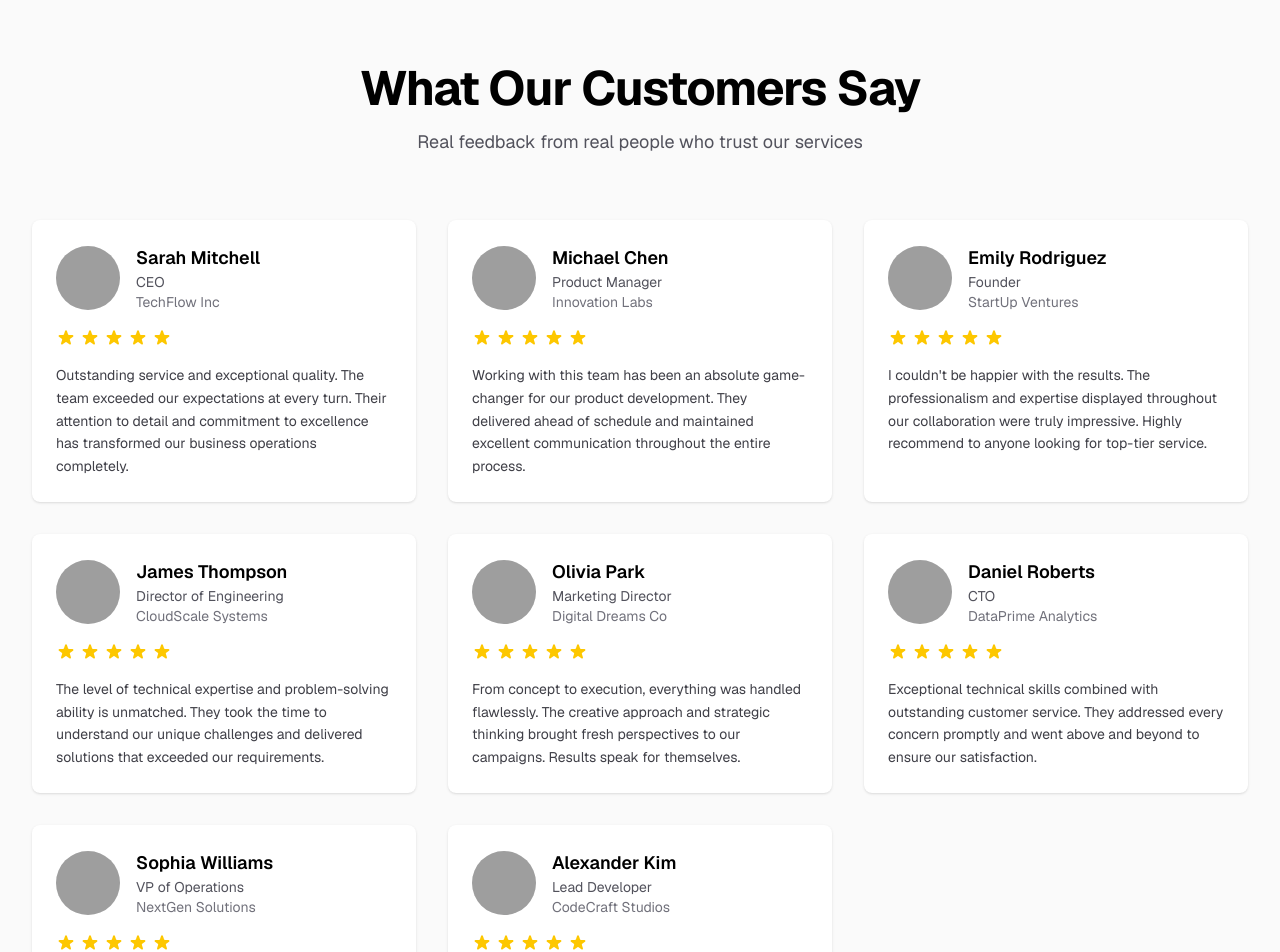
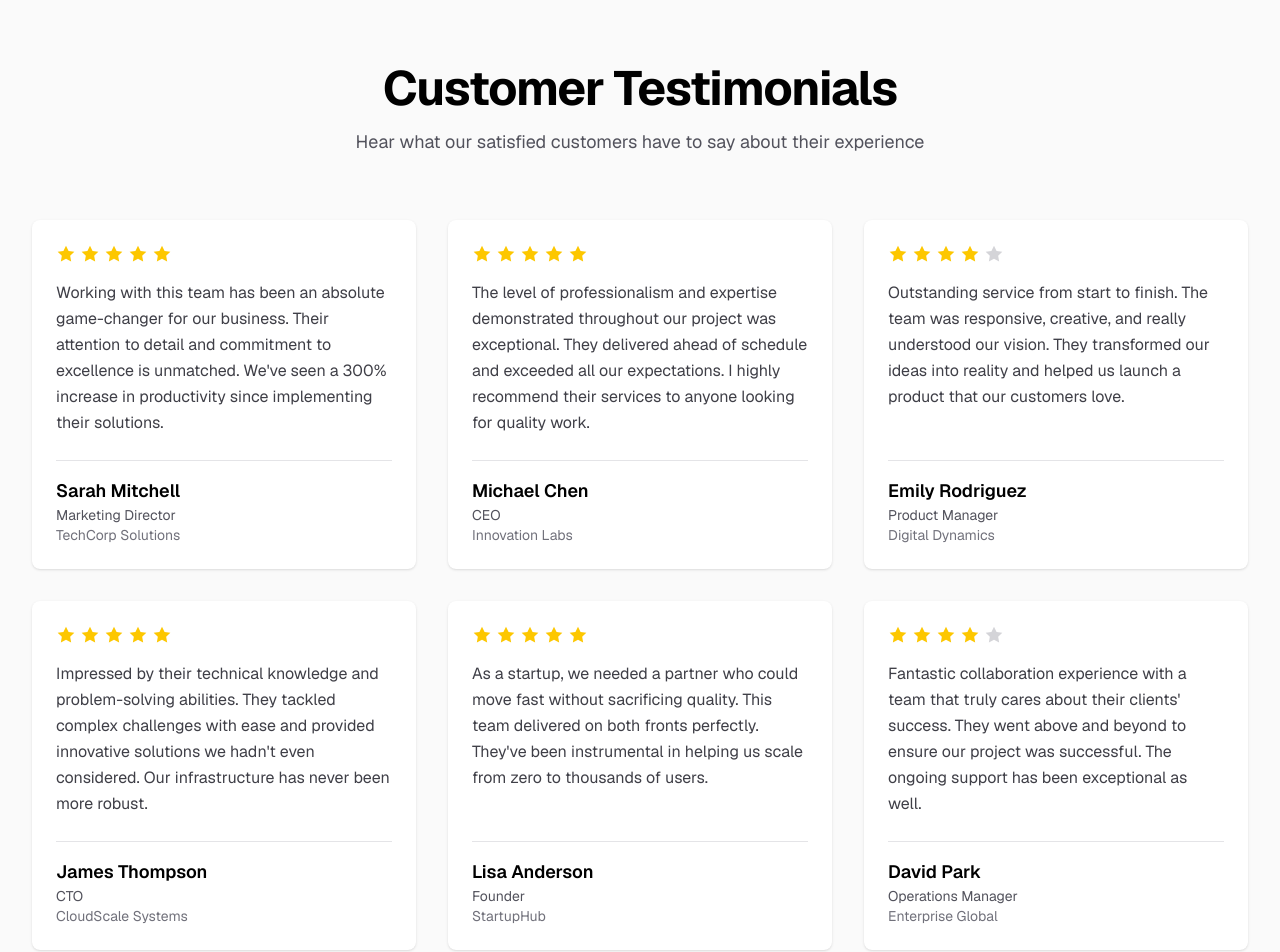
Before and after one commit to incogiscool/better-pm-test, a Next.js app: page /testimonials in a window 1280 px wide. Shown: the top 952 px of the page. Built offline with nearby package versions, Linux system fonts and the light colour scheme; grey boxes are pictures that could not be loaded.

Commit message:
feat: testimonials page with some reviews from customers

```diff
--- a/app/testimonials/page.tsx
+++ b/app/testimonials/page.tsx
@@ -1,11 +1,15 @@
-import Image from "next/image";
+import type { Metadata } from "next";
+
+export const metadata: Metadata = {
+  title: "Customer Testimonials",
+  description: "Read what our customers have to say about their experience with us",
+};
 
 interface Testimonial {
   id: number;
   name: string;
   role: string;
   company: string;
-  image: string;
   rating: number;
   review: string;
 }
@@ -14,105 +18,86 @@ const testimonials: Testimonial[] = [
   {
     id: 1,
     name: "Sarah Mitchell",
-    role: "CEO",
-    company: "TechFlow Inc",
-    image: "https://api.dicebear.com/7.x/avataaars/svg?seed=Sarah",
+    role: "Marketing Director",
+    company: "TechCorp Solutions",
     rating: 5,
-    review: "Outstanding service and exceptional quality. The team exceeded our expectations at every turn. Their attention to detail and commitment to excellence has transformed our business operations completely.",
+    review: "Working with this team has been an absolute game-changer for our business. Their attention to detail and commitment to excellence is unmatched. We've seen a 300% increase in productivity since implementing their solutions.",
   },
   {
     id: 2,
     name: "Michael Chen",
-    role: "Product Manager",
+    role: "CEO",
     company: "Innovation Labs",
-    image: "https://api.dicebear.com/7.x/avataaars/svg?seed=Michael",
     rating: 5,
-    review: "Working with this team has been an absolute game-changer for our product development. They delivered ahead of schedule and maintained excellent communication throughout the entire process.",
+    review: "The level of professionalism and expertise demonstrated throughout our project was exceptional. They delivered ahead of schedule and exceeded all our expectations. I highly recommend their services to anyone looking for quality work.",
   },
   {
     id: 3,
     name: "Emily Rodriguez",
-    role: "Founder",
-    company: "StartUp Ventures",
-    image: "https://api.dicebear.com/7.x/avataaars/svg?seed=Emily",
-    rating: 5,
-    review: "I couldn't be happier with the results. The professionalism and expertise displayed throughout our collaboration were truly impressive. Highly recommend to anyone looking for top-tier service.",
+    role: "Product Manager",
+    company: "Digital Dynamics",
+    rating: 4,
+    review: "Outstanding service from start to finish. The team was responsive, creative, and really understood our vision. They transformed our ideas into reality and helped us launch a product that our customers love.",
   },
   {
     id: 4,
     name: "James Thompson",
-    role: "Director of Engineering",
+    role: "CTO",
     company: "CloudScale Systems",
-    image: "https://api.dicebear.com/7.x/avataaars/svg?seed=James",
     rating: 5,
-    review: "The level of technical expertise and problem-solving ability is unmatched. They took the time to understand our unique challenges and delivered solutions that exceeded our requirements.",
+    review: "Impressed by their technical knowledge and problem-solving abilities. They tackled complex challenges with ease and provided innovative solutions we hadn't even considered. Our infrastructure has never been more robust.",
   },
   {
     id: 5,
-    name: "Olivia Park",
-    role: "Marketing Director",
-    company: "Digital Dreams Co",
-    image: "https://api.dicebear.com/7.x/avataaars/svg?seed=Olivia",
+    name: "Lisa Anderson",
+    role: "Founder",
+    company: "StartupHub",
     rating: 5,
-    review: "From concept to execution, everything was handled flawlessly. The creative approach and strategic thinking brought fresh perspectives to our campaigns. Results speak for themselves.",
+    review: "As a startup, we needed a partner who could move fast without sacrificing quality. This team delivered on both fronts perfectly. They've been instrumental in helping us scale from zero to thousands of users.",
   },
   {
     id: 6,
-    name: "Daniel Roberts",
-    role: "CTO",
-    company: "DataPrime Analytics",
-    image: "https://api.dicebear.com/7.x/avataaars/svg?seed=Daniel",
-    rating: 5,
-    review: "Exceptional technical skills combined with outstanding customer service. They addressed every concern promptly and went above and beyond to ensure our satisfaction.",
-  },
-  {
-    id: 7,
-    name: "Sophia Williams",
-    role: "VP of Operations",
-    company: "NextGen Solutions",
-    image: "https://api.dicebear.com/7.x/avataaars/svg?seed=Sophia",
-    rating: 5,
-    review: "The efficiency and quality of work delivered has been phenomenal. Our team productivity increased significantly, and the implementation was seamless. Could not ask for a better experience.",
-  },
-  {
-    id: 8,
-    name: "Alexander Kim",
-    role: "Lead Developer",
-    company: "CodeCraft Studios",
-    image: "https://api.dicebear.com/7.x/avataaars/svg?seed=Alexander",
-    rating: 5,
-    review: "Best decision we made this year. The technical depth and modern approach to development perfectly aligned with our vision. They truly understand what businesses need to succeed.",
+    name: "David Park",
+    role: "Operations Manager",
+    company: "Enterprise Global",
+    rating: 4,
+    review: "Fantastic collaboration experience with a team that truly cares about their clients' success. They went above and beyond to ensure our project was successful. The ongoing support has been exceptional as well.",
   },
 ];
 
 const StarRating = ({ rating }: { rating: number }) => {
   return (
     <div className="flex gap-1">
-      {[...Array(rating)].map((_, index) => (
+      {[1, 2, 3, 4, 5].map((star) => (
         <svg
-          key={index}
-          className="h-5 w-5 fill-yellow-400"
-          viewBox="0 0 20 20"
+          key={star}
+          className={`h-5 w-5 ${
+            star <= rating
+              ? "text-yellow-400 fill-yellow-400"
+              : "text-zinc-300 dark:text-zinc-600"
+          }`}
           xmlns="http://www.w3.org/2000/svg"
+          viewBox="0 0 24 24"
+          fill="currentColor"
         >
-          <path d="M9.049 2.927c.3-.921 1.603-.921 1.902 0l1.07 3.292a1 1 0 00.95.69h3.462c.969 0 1.371 1.24.588 1.81l-2.8 2.034a1 1 0 00-.364 1.118l1.07 3.292c.3.921-.755 1.688-1.54 1.118l-2.8-2.034a1 1 0 00-1.175 0l-2.8 2.034c-.784.57-1.838-.197-1.539-1.118l1.07-3.292a1 1 0 00-.364-1.118L2.98 8.72c-.783-.57-.38-1.81.588-1.81h3.461a1 1 0 00.951-.69l1.07-3.292z" />
+          <path d="M12 2l3.09 6.26L22 9.27l-5 4.87 1.18 6.88L12 17.77l-6.18 3.25L7 14.14 2 9.27l6.91-1.01L12 2z" />
         </svg>
       ))}
     </div>
   );
 };
 
-export default function TestimonialsPage() {
+export default function Testimonials() {
   return (
     <div className="flex min-h-screen flex-col items-center bg-zinc-50 font-sans dark:bg-black">
       <main className="flex w-full flex-col items-center py-16 px-4 sm:px-6 lg:px-8">
         <div className="w-full max-w-7xl">
           <div className="text-center mb-16">
             <h1 className="text-4xl font-bold tracking-tight text-black dark:text-zinc-50 sm:text-5xl">
-              What Our Customers Say
+              Customer Testimonials
             </h1>
             <p className="mt-4 text-lg text-zinc-600 dark:text-zinc-400">
-              Real feedback from real people who trust our services
+              Hear what our satisfied customers have to say about their experience
             </p>
           </div>
 
@@ -120,36 +105,27 @@ export default function TestimonialsPage() {
             {testimonials.map((testimonial) => (
               <div
                 key={testimonial.id}
-                className="group relative flex flex-col rounded-lg bg-white p-6 shadow-sm transition-all hover:shadow-md dark:bg-zinc-900 dark:hover:bg-zinc-800"
+                className="flex flex-col rounded-lg bg-white p-6 shadow-sm transition-all hover:shadow-md dark:bg-zinc-900"
               >
-                <div className="mb-4 flex items-center gap-4">
-                  <div className="h-16 w-16 overflow-hidden rounded-full bg-zinc-100 dark:bg-zinc-800">
-                    <img
-                      src={testimonial.image}
-                      alt={testimonial.name}
-                      className="h-full w-full object-cover"
-                    />
-                  </div>
-                  <div className="flex-1">
-                    <h3 className="text-lg font-semibold text-black dark:text-zinc-50">
-                      {testimonial.name}
-                    </h3>
-                    <p className="text-sm text-zinc-600 dark:text-zinc-400">
-                      {testimonial.role}
-                    </p>
-                    <p className="text-sm text-zinc-500 dark:text-zinc-500">
-                      {testimonial.company}
-                    </p>
-                  </div>
-                </div>
-
                 <div className="mb-4">
                   <StarRating rating={testimonial.rating} />
                 </div>
 
-                <p className="text-sm leading-relaxed text-zinc-700 dark:text-zinc-300">
+                <p className="mb-6 flex-grow text-zinc-700 dark:text-zinc-300 leading-relaxed">
                   {testimonial.review}
                 </p>
+
+                <div className="border-t border-zinc-200 dark:border-zinc-800 pt-4">
+                  <h3 className="text-lg font-semibold text-black dark:text-zinc-50">
+                    {testimonial.name}
+                  </h3>
+                  <p className="text-sm text-zinc-600 dark:text-zinc-400">
+                    {testimonial.role}
+                  </p>
+                  <p className="text-sm text-zinc-500 dark:text-zinc-500">
+                    {testimonial.company}
+                  </p>
+                </div>
               </div>
             ))}
           </div>
```
